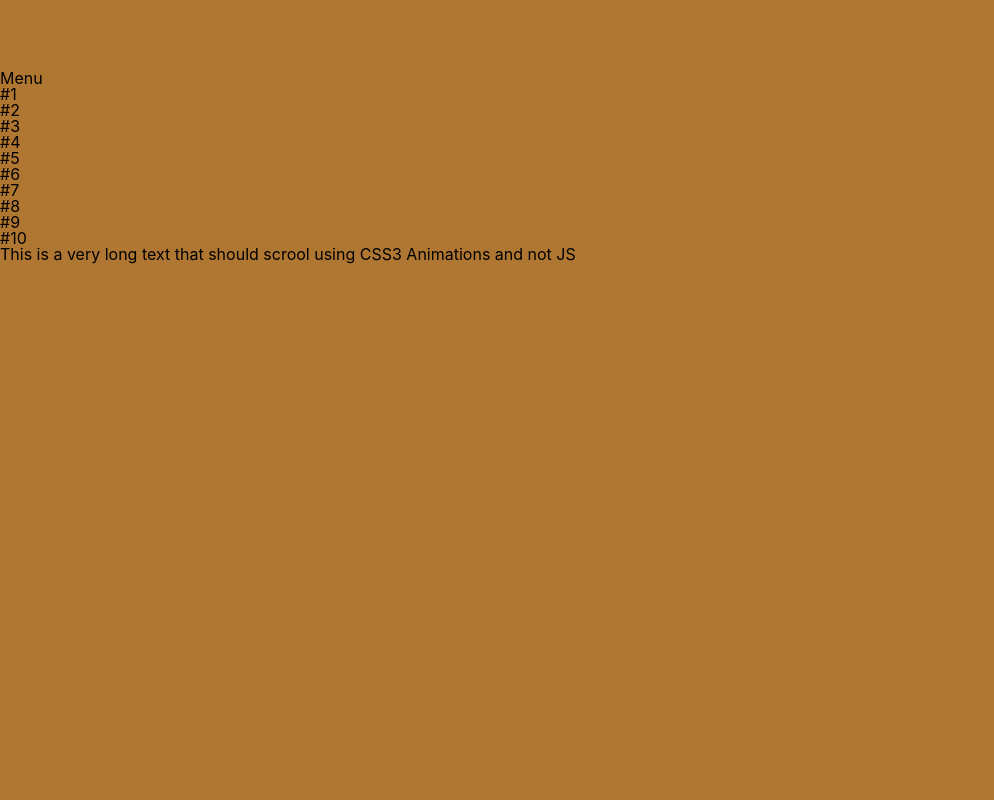
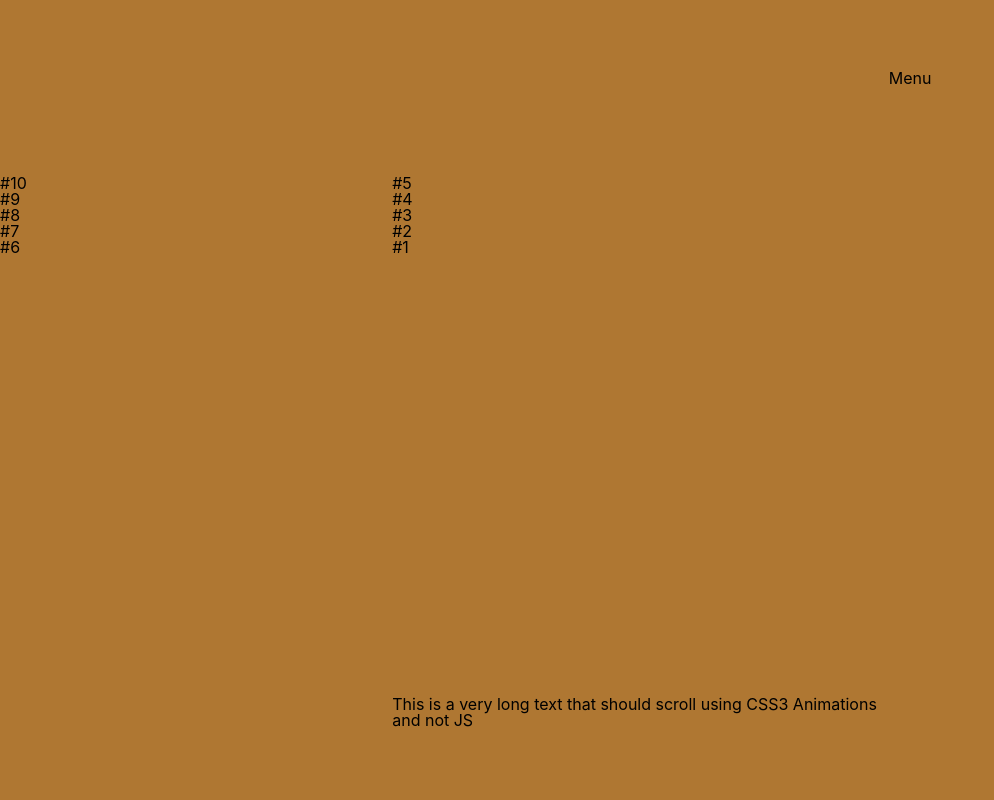
Before and after one commit to hansh1029/scss-class, a website: page index.html in a window 1280 px wide. Shown: the whole page, without its empty margins (0-994 px from the left). Drawn offline with Linux system fonts and the light colour scheme.

Commit message:
fix html

```diff
--- a/index.html
+++ b/index.html
@@ -8,21 +8,31 @@
     <title>10x19</title>
   </head>
   <body>
+    <span></span>
+    <span></span>
     <span class="menu">Menu</span>
-    <div class="number">#1</div>
-    <div class="number">#2</div>
-    <div class="number">#3</div>
-    <div class="number">#4</div>
-    <div class="number">#5</div>
-    <div class="number">#6</div>
-    <div class="number">#7</div>
-    <div class="number">#8</div>
-    <div class="number">#9</div>
-    <div class="number">#10</div>
+    <div class="number__row">
+      <div class="number">#10</div>
+      <div class="number">#9</div>
+      <div class="number">#8</div>
+      <div class="number">#7</div>
+      <div class="number">#6</div>
+    </div>
+    <div class="number__row">
+      <div class="number">#5</div>
+      <div class="number">#4</div>
+      <div class="number">#3</div>
+      <div class="number">#2</div>
+      <div class="number">#1</div>
+    </div>
     <div class="center-image"></div>
-    <span class="scrolling__text"
-      >This is a very long text that should scrool using CSS3 Animations and not
-      JS</span
-    >
+    <span></span>
+    <div class="scrolling__text">
+      <span
+        >This is a very long text that should scroll using CSS3 Animations and
+        not JS</span
+      >
+    </div>
+    <span></span>
   </body>
 </html>
--- a/src/scss/styles.scss
+++ b/src/scss/styles.scss
@@ -10,4 +10,8 @@ body {
   padding-top: 70px;
   height: 100vh;
   background-color: $bg;
+  display: grid;
+  grid-template-columns: 1.5fr 1.9fr 1.5fr;
+  grid-template-rows: 1fr 5fr 1fr;
+  grid-gap: 1px;
 }
```
Also changed, not shown: dist/css/styles.css.
